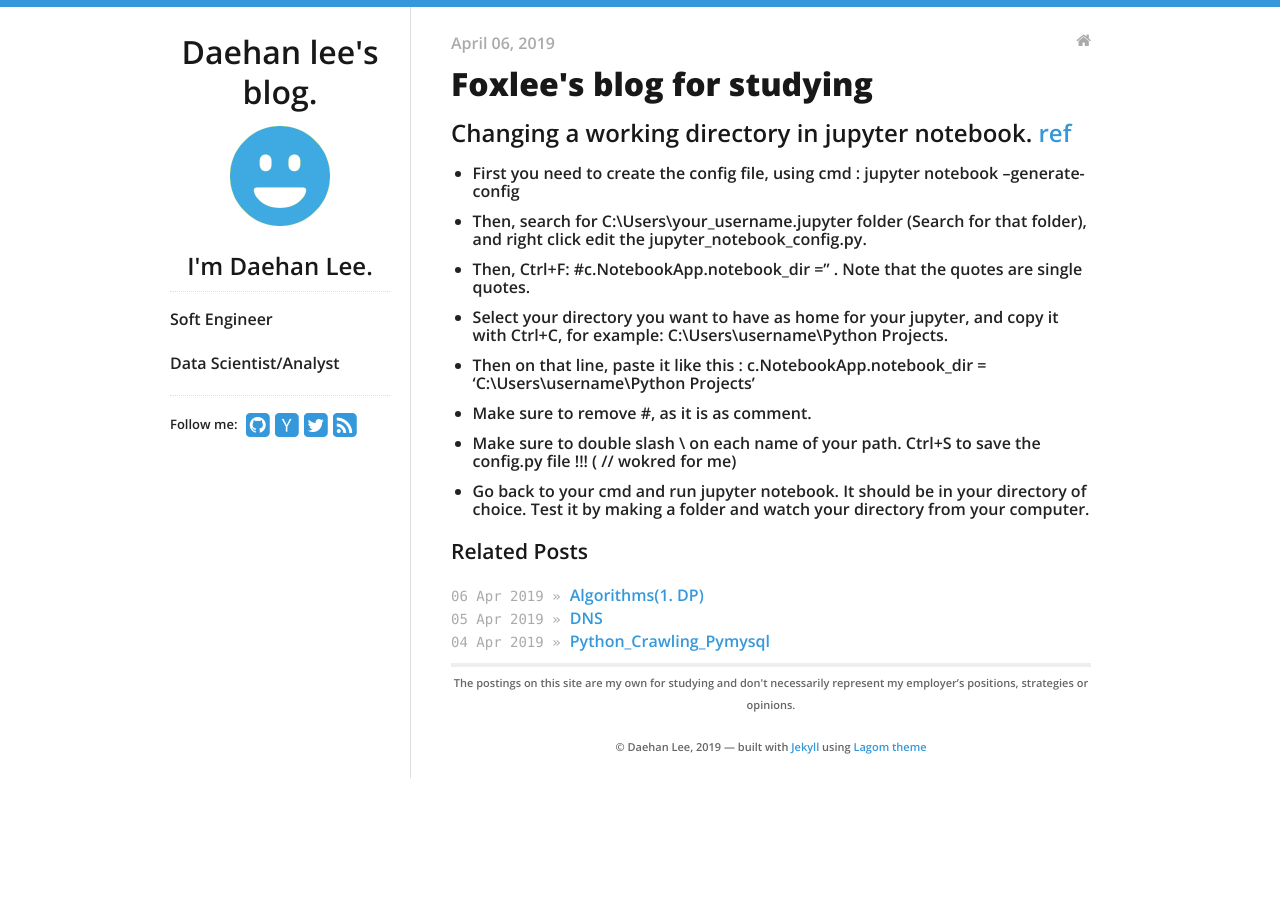
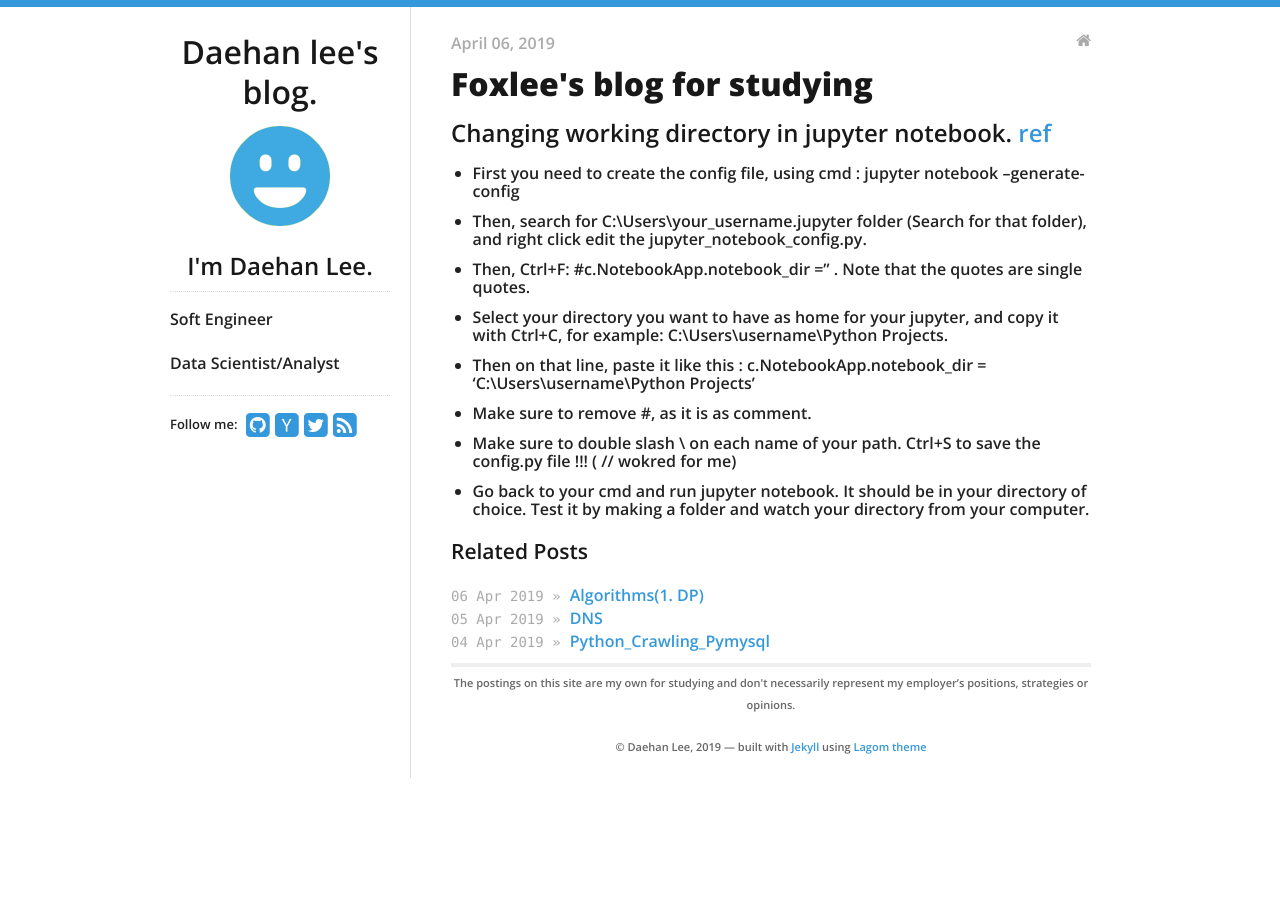
Before and after one commit to daehan0226/Study, a Jekyll site: the page built from _posts/2019-04-06-Jupyter Notebook.md, in a window 1280 px wide. Built offline with Jekyll 4.4.1, drawn with Linux system fonts in a browser that asks for light colours.

```diff
--- a/_posts/2019-04-06-Jupyter Notebook.md
+++ b/_posts/2019-04-06-Jupyter Notebook.md
@@ -4,7 +4,7 @@ title: Jupyter Notebook
 categories:
 - blog
 ---
-## Changing a working directory in jupyter notebook. [ref]
+## Changing working directory in jupyter notebook. [ref]
 
 * First you need to create the config file, using cmd :  jupyter notebook --generate-config
 * Then, search for C:\Users\your_username\.jupyter folder (Search for that folder), and right click edit the jupyter_notebook_config.py.
```
